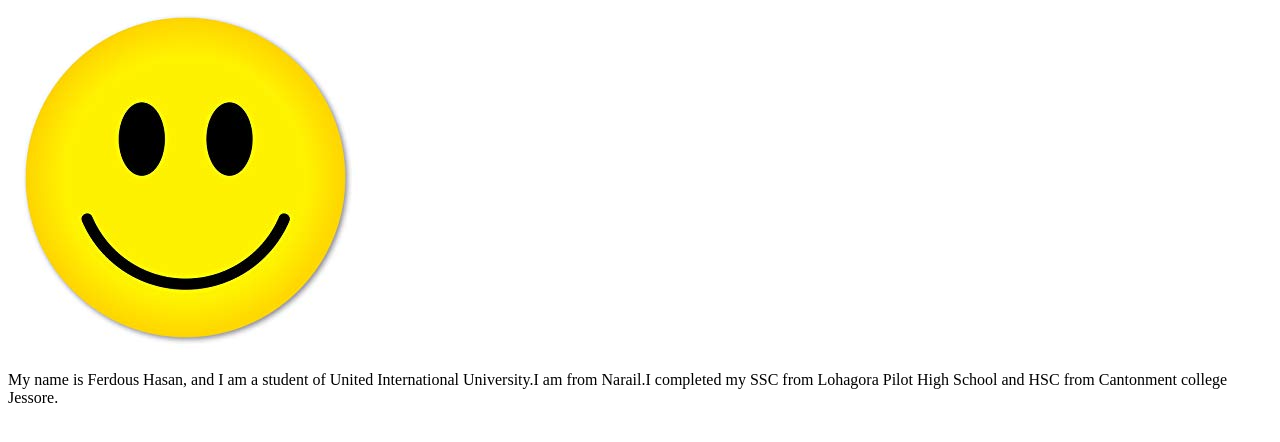
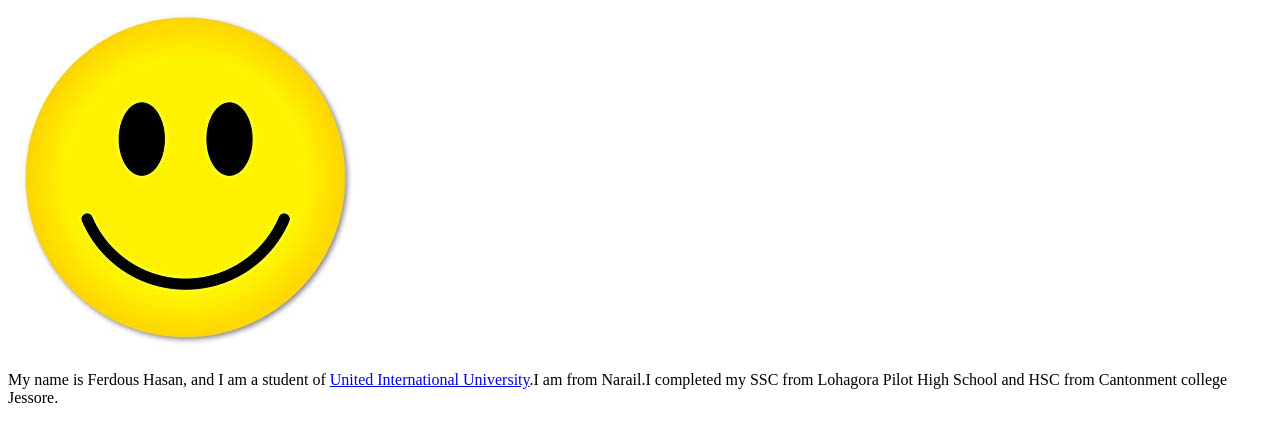
Before and after one commit to FerdousHasan119/FerdousHasan119.github.io, a plain HTML site: page index.html in a window 1280 px wide. Shown: the part 66-508 px from the top of the page. Drawn offline with Linux system fonts and the light colour scheme.

Commit message:
Update index.html

```diff
--- a/index.html
+++ b/index.html
@@ -6,6 +6,6 @@
   <h1>Welcome to my website</h1>
   <img src="smile.jpg">
 
-  <p>My name is Ferdous Hasan, and I am a student of <a href="http://www.uiu.ac.bd"></a>United International University.I am from Narail.I completed my SSC from Lohagora Pilot High School and HSC from Cantonment college Jessore.</p>
+  <p>My name is Ferdous Hasan, and I am a student of <a href="http://www.uiu.ac.bd">United International University</a>.I am from Narail.I completed my SSC from Lohagora Pilot High School and HSC from Cantonment college Jessore.</p>
 </body>
 </html>
```
